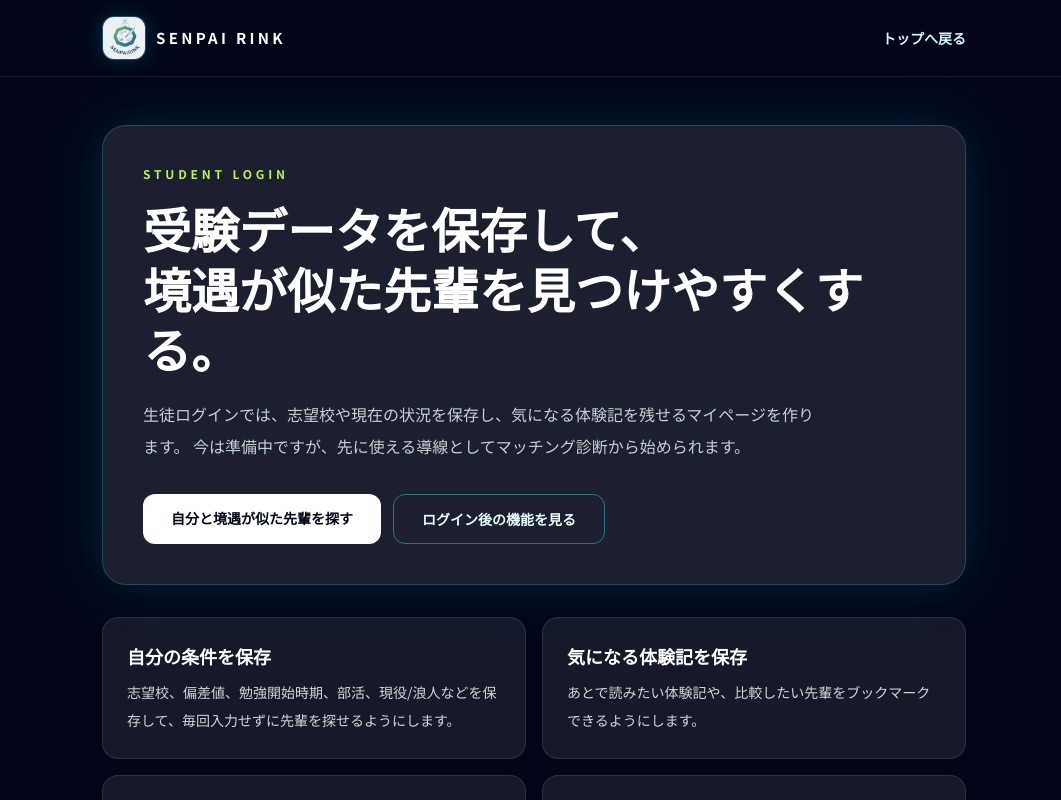
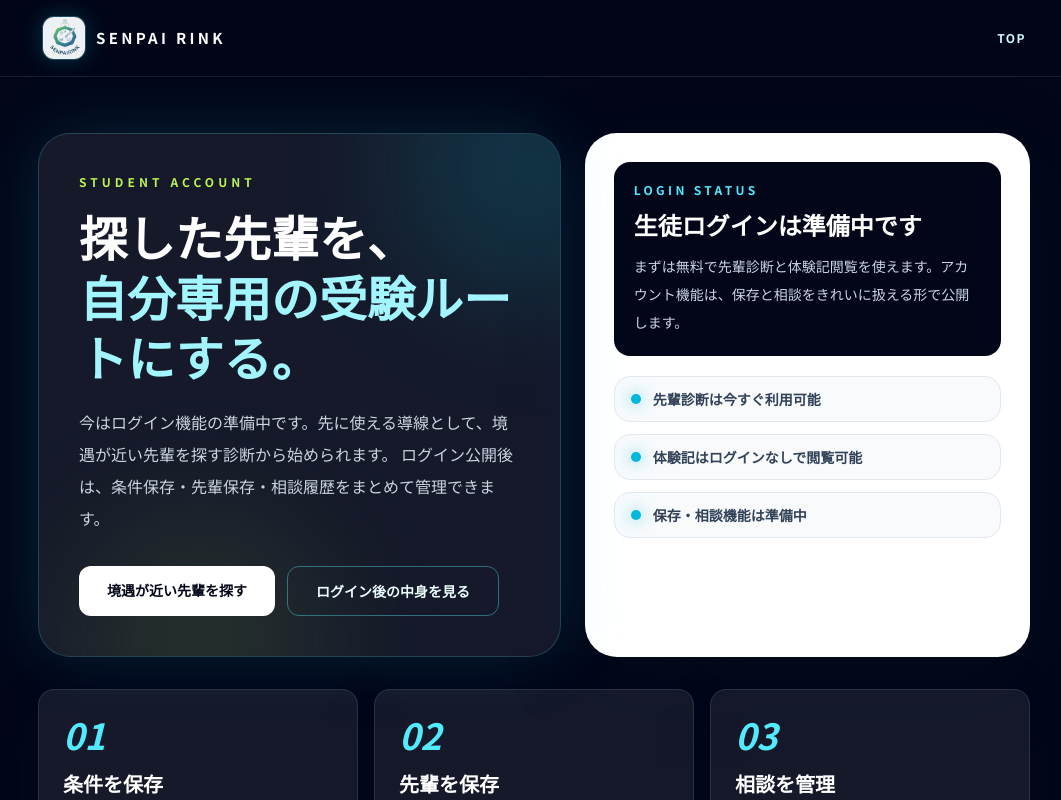
Before and after one commit to taichiadi/juku-matching, a Next.js app: page /student/login in a window 1280 px wide. Shown: the top 800 px of the page, without its empty margins (106-1167 px from the left). Built offline with nearby package versions, Linux system fonts and the light colour scheme.

Commit message:
Improve student login landing

```diff
--- a/src/app/student/login/page.tsx
+++ b/src/app/student/login/page.tsx
@@ -3,46 +3,68 @@ import SenpaiLogo from "@/components/SenpaiLogo";
 
 const FEATURES = [
   {
-    title: "自分の条件を保存",
-    body: "志望校、偏差値、勉強開始時期、部活、現役/浪人などを保存して、毎回入力せずに先輩を探せるようにします。",
+    num: "01",
+    title: "条件を保存",
+    body: "志望校、偏差値、部活、勉強開始時期、現役/浪人を保存して、毎回入力せずに探せるようにします。",
   },
   {
-    title: "気になる体験記を保存",
-    body: "あとで読みたい体験記や、比較したい先輩をブックマークできるようにします。",
+    num: "02",
+    title: "先輩を保存",
+    body: "気になった体験記や比較したい先輩をマイページに残し、あとからすぐ見返せるようにします。",
   },
   {
-    title: "おすすめ先輩を更新",
-    body: "保存した条件に合わせて、境遇が似た先輩や新着体験記を優先して表示します。",
-  },
-  {
-    title: "相談履歴を管理",
-    body: "先輩に相談した内容や、次に聞きたいことをマイページで整理できるようにします。",
+    num: "03",
+    title: "相談を管理",
+    body: "先輩への質問、添削依頼、24h相談の履歴をひとつの場所で追えるようにします。",
   },
 ];
 
-export default function StudentLoginPage() {
+const SERVICE_COPY: Record<string, { label: string; title: string; body: string }> = {
+  "study-room": {
+    label: "24h Study Room",
+    title: "24h・即レス自習室を使うには生徒ログインが必要です",
+    body: "質問内容と相談履歴を残すため、サービス開始時は生徒アカウントに紐づけて利用できるようにします。",
+  },
+  correction: {
+    label: "Correction",
+    title: "志望校特化・専門添削を使うには生徒ログインが必要です",
+    body: "小論文や過去問の提出、返却、再提出を管理するため、マイページ上で進められる形にします。",
+  },
+};
+
+type StudentLoginPageProps = {
+  searchParams?: Promise<{ service?: string }>;
+};
+
+export default async function StudentLoginPage({ searchParams }: StudentLoginPageProps) {
+  const params = await searchParams;
+  const selectedService = params?.service ? SERVICE_COPY[params.service] : null;
+
   return (
     <div className="min-h-screen bg-slate-950 text-white">
-      <header className="border-b border-white/10 bg-slate-950/80 backdrop-blur">
-        <div className="mx-auto flex max-w-4xl items-center justify-between px-4 py-4">
+      <header className="border-b border-white/10 bg-slate-950/85 backdrop-blur-md">
+        <div className="mx-auto flex max-w-5xl items-center justify-between px-5 py-4">
           <SenpaiLogo dark />
-          <Link href="/" className="text-sm font-bold text-cyan-100 hover:text-white">
-            トップへ戻る
+          <Link href="/" className="text-xs font-black tracking-[0.12em] text-cyan-100 hover:text-white">
+            TOP
           </Link>
         </div>
       </header>
 
-      <main className="mx-auto max-w-4xl px-4 py-12">
-        <section className="rounded-3xl border border-cyan-300/20 bg-white/10 p-7 shadow-[0_0_54px_rgba(34,211,238,0.16)] backdrop-blur md:p-10">
-          <p className="text-xs font-black tracking-[0.32em] text-lime-300">STUDENT LOGIN</p>
+      <main className="mx-auto max-w-5xl px-4 py-10 md:py-14">
+        <section className="grid gap-6 lg:grid-cols-[1.08fr_0.92fr] lg:items-stretch">
+          <div className="relative overflow-hidden rounded-[2rem] border border-cyan-300/20 bg-white/8 p-7 shadow-[0_0_70px_rgba(34,211,238,0.14)] md:p-10">
+            <div className="absolute -right-24 -top-24 h-64 w-64 rounded-full bg-cyan-400/15 blur-3xl" />
+            <div className="absolute -bottom-28 left-8 h-64 w-64 rounded-full bg-lime-300/10 blur-3xl" />
+            <div className="relative">
+              <p className="text-xs font-black tracking-[0.34em] text-lime-300">STUDENT ACCOUNT</p>
               <h1 className="mt-4 text-3xl font-black leading-tight md:text-5xl">
-            受験データを保存して、
-            <br />
-            境遇が似た先輩を見つけやすくする。
+                探した先輩を、
+                <span className="block text-cyan-200">自分専用の受験ルートにする。</span>
               </h1>
-          <p className="mt-5 max-w-2xl text-sm leading-8 text-cyan-50/80 md:text-base">
-            生徒ログインでは、志望校や現在の状況を保存し、気になる体験記を残せるマイページを作ります。
-            今は準備中ですが、先に使える導線としてマッチング診断から始められます。
+              <p className="mt-5 max-w-2xl text-sm leading-8 text-slate-300 md:text-base">
+                今はログイン機能の準備中です。先に使える導線として、境遇が近い先輩を探す診断から始められます。
+                ログイン公開後は、条件保存・先輩保存・相談履歴をまとめて管理できます。
               </p>
 
               <div className="mt-8 flex flex-col gap-3 sm:flex-row">
@@ -50,23 +72,53 @@ export default function StudentLoginPage() {
                   href="/match"
                   className="rounded-xl bg-white px-7 py-3.5 text-center text-sm font-black text-slate-950 transition-all hover:-translate-y-0.5 hover:bg-cyan-100"
                 >
-              自分と境遇が似た先輩を探す
+                  境遇が近い先輩を探す
                 </Link>
                 <a
-              href="#features"
+                  href="#account-preview"
                   className="rounded-xl border border-cyan-300/40 px-7 py-3.5 text-center text-sm font-black text-cyan-50 transition-all hover:-translate-y-0.5 hover:bg-cyan-300/10"
                 >
-              ログイン後の機能を見る
+                  ログイン後の中身を見る
                 </a>
               </div>
+            </div>
+          </div>
+
+          <aside className="rounded-[2rem] border border-white/10 bg-white p-6 text-slate-950 shadow-[0_24px_80px_rgba(15,23,42,0.25)] md:p-7">
+            <div className="rounded-2xl bg-slate-950 p-5 text-white">
+              <p className="text-xs font-black tracking-[0.28em] text-cyan-300">
+                {selectedService?.label ?? "LOGIN STATUS"}
+              </p>
+              <h2 className="mt-3 text-2xl font-black leading-tight">
+                {selectedService?.title ?? "生徒ログインは準備中です"}
+              </h2>
+              <p className="mt-3 text-sm leading-7 text-slate-300">
+                {selectedService?.body ??
+                  "まずは無料で先輩診断と体験記閲覧を使えます。アカウント機能は、保存と相談をきれいに扱える形で公開します。"}
+              </p>
+            </div>
+
+            <div className="mt-5 space-y-3">
+              {["先輩診断は今すぐ利用可能", "体験記はログインなしで閲覧可能", "保存・相談機能は準備中"].map((item) => (
+                <div key={item} className="flex items-center gap-3 rounded-2xl border border-slate-200 bg-slate-50 px-4 py-3">
+                  <span className="h-2.5 w-2.5 rounded-full bg-cyan-500 shadow-[0_0_16px_rgba(6,182,212,0.7)]" />
+                  <span className="text-sm font-black text-slate-700">{item}</span>
+                </div>
+              ))}
+            </div>
+          </aside>
         </section>
 
-        <section id="features" className="mt-8 grid grid-cols-1 gap-4 md:grid-cols-2">
+        <section id="account-preview" className="mt-8 grid grid-cols-1 gap-4 md:grid-cols-3">
           {FEATURES.map((feature) => (
-            <div key={feature.title} className="rounded-2xl border border-white/10 bg-white/8 p-6">
-              <h2 className="text-lg font-black text-white">{feature.title}</h2>
-              <p className="mt-2 text-sm leading-7 text-zinc-300">{feature.body}</p>
-            </div>
+            <article
+              key={feature.title}
+              className="rounded-2xl border border-white/10 bg-white/8 p-6 shadow-[0_18px_54px_rgba(15,23,42,0.18)]"
+            >
+              <p className="text-4xl font-black italic text-cyan-300">{feature.num}</p>
+              <h2 className="mt-4 text-xl font-black text-white">{feature.title}</h2>
+              <p className="mt-3 text-sm leading-7 text-zinc-300">{feature.body}</p>
+            </article>
           ))}
         </section>
       </main>
```
Lines whose indentation alone changed are shown as unchanged.
